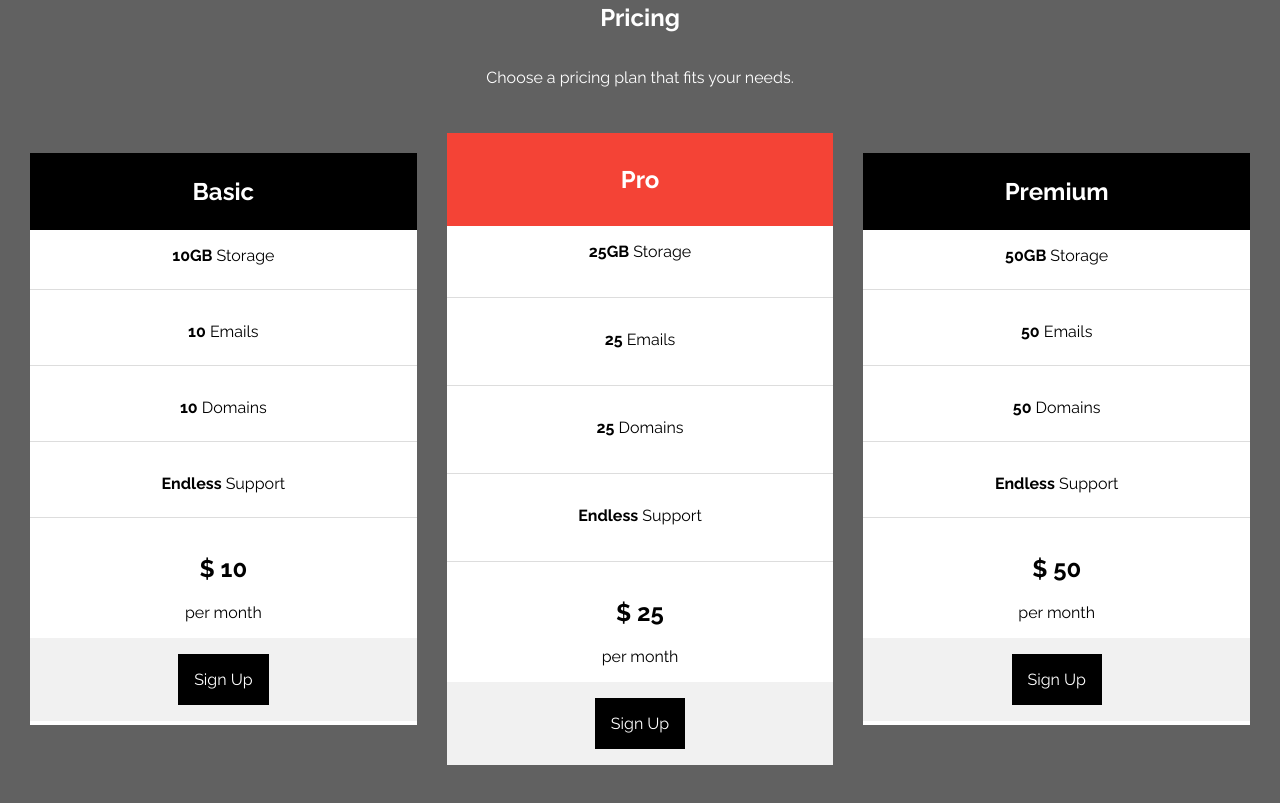
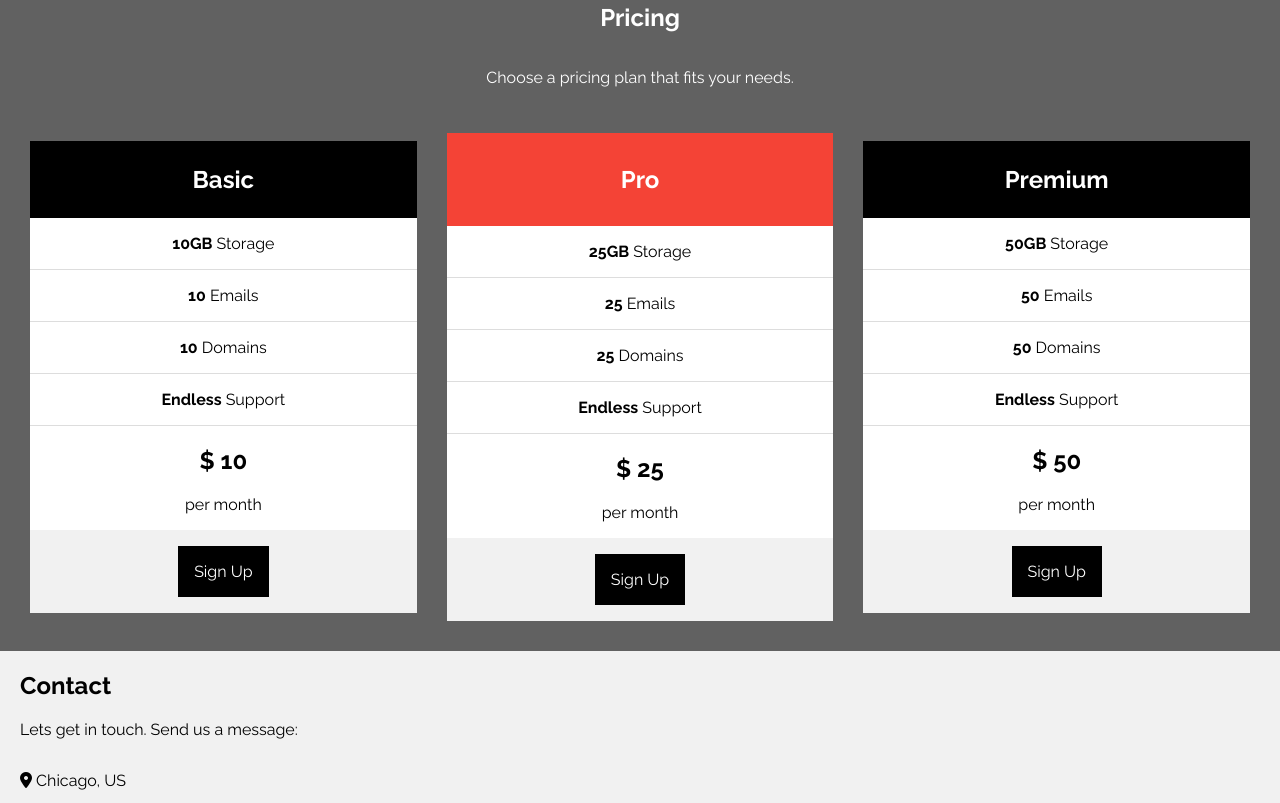
Before and after one commit to revan0706/Template, a plain HTML site: page index.html in a window 1280 px wide. Shown: the part 4415-5218 px from the top of the page. Drawn offline with Linux system fonts and the light colour scheme.

Commit message:
modified

```diff
--- a/css/pricing.css
+++ b/css/pricing.css
@@ -29,8 +29,7 @@ section.pricing > div.pricings > div.pricing {
   max-width: 450px;
   flex: 1;
   background-color: white;
-  margin-top: 20px;
-  margin-bottom: 70px;
+  margin: 8px 0px;
 }
 section.pricing > div.pricings > div.pricing:hover {
   box-shadow: 4px 4px 15px black;
@@ -45,7 +44,8 @@ section.pricing > div.pricings > div.pricing > h1 {
 section.pricing > div.pricings > div.pricing > p {
   text-align: center;
   border-bottom: 1px solid #ddd;
-  padding-bottom: 24px;
+  padding: 16px;
+  margin: 0px;
 }
 section.pricing > div.pricings > div.pricing > div.price {
   text-align: center;
@@ -72,7 +72,7 @@ section.pricing > div.pricings > div.pro {
   max-width: 450px;
   flex: 1;
   background-color: white;
-  margin-bottom: 30px;
+  /* margin-bottom: 30px; */
 }
 section.pricing > div.pricings > div.pro:hover {
   box-shadow: 4px 4px 15px black;
@@ -87,8 +87,9 @@ section.pricing > div.pricings > div.pro > h1 {
 section.pricing > div.pricings > div.pro > p {
   text-align: center;
   border-bottom: 1px solid #ddd;
-  padding-bottom: 8px;
-  padding-bottom: 36px;
+  padding: 16px;
+  margin: 0px;
+
 }
 section.pricing > div.pricings > div.pro > div.price {
   text-align: center;
```
